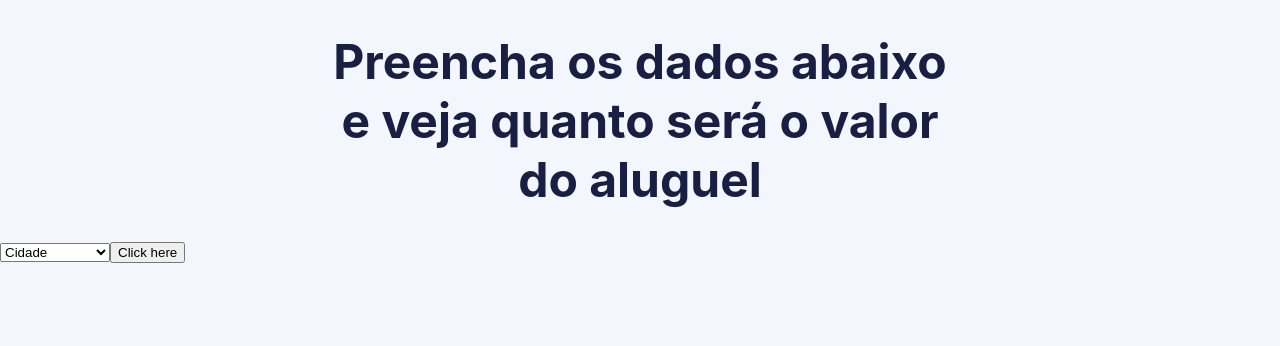
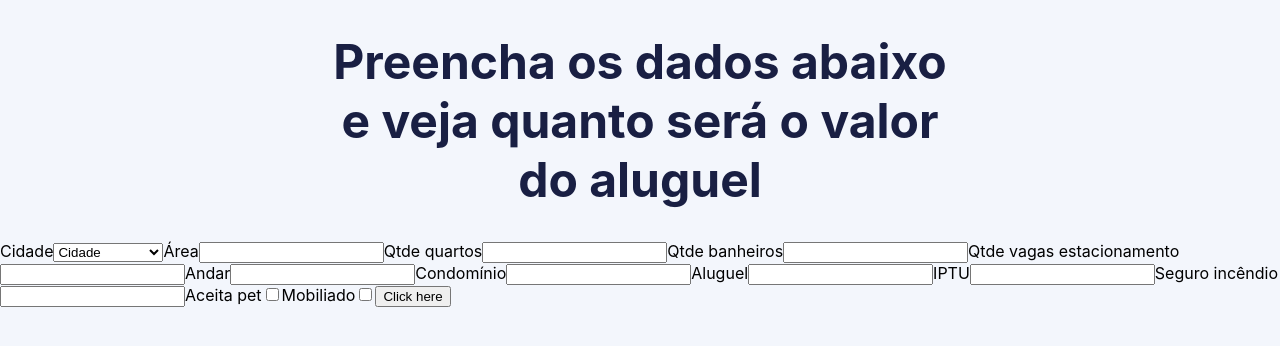
Before and after one commit to RenanNascimento/for-rent, a React (Create React App) app in the folder app/: page / in a window 1280 px wide. Shown: the top 346 px of the page. Built offline with nearby package versions, Linux system fonts and the light colour scheme.

Commit message:
[APP] Add form with all fields

```diff
--- a/app/package.json
+++ b/app/package.json
@@ -8,6 +8,7 @@
     "react": "^17.0.2",
     "react-dom": "^17.0.2",
     "react-hook-form": "^7.11.0",
+    "react-number-format": "^4.6.4",
     "react-scripts": "4.0.3",
     "styled-components": "^5.3.0"
   },
--- a/app/src/components/Form/Form.js
+++ b/app/src/components/Form/Form.js
@@ -1,5 +1,7 @@
 import React from 'react';
 import Predict from '../Predict/Predict';
+
+import NumberFormat from 'react-number-format';
 import { useForm } from 'react-hook-form';
 
 import * as El from './Form.style';
@@ -10,16 +12,137 @@ const Form = () => {
     handleSubmit
   } = useForm();
 
+  const numberToFloat = (money) => (
+    parseFloat(
+      money
+      .replace('R$ ', '')
+      .replace(' m2', '')
+      .replace(',', '.')
+    )
+  )
+
+  const onSubmit = (data) => {
+    console.log(data);
+  }
 
   return (
-    <El.Form onSubmit={handleSubmit((data) => {
-      console.log(data)
-    })}>
-      <select {...register("city")} id="city">
-          <option value="">Cidade</option>
-          <option value="1">Belo Horizonte</option>
-          <option value="2">São Paulo</option>
+    <El.Form onSubmit={handleSubmit(onSubmit)}>
+      {/* city */}
+      <label for='city'>Cidade</label>
+      <select
+        id='city'
+        {...register('city')}
+      >
+          <option value=''>Cidade</option>
+          <option value='1'>Belo Horizonte</option>
+          <option value='2'>São Paulo</option>
       </select>
+
+      {/* area */}
+      <label for='area'>Área</label>
+      <NumberFormat
+        id='area'
+        allowNegative={false}
+        decimalSeparator=','
+        suffix=' m2'
+        {...register('area')}
+      />
+
+      {/* rooms */}
+      <label for='rooms'>Qtde quartos</label>
+      <input
+        id='rooms'
+        type='number'
+        min='0'
+        step='1'
+        {...register('rooms')}
+      />
+
+      {/* bathroom */}
+      <label for='rooms'>Qtde banheiros</label>
+      <input
+        id='bathroom'
+        type='number'
+        min='0'
+        step='1'
+        {...register('bathroom')}
+      />
+
+      {/* parking spaces */}
+      <label for='rooms'>Qtde vagas estacionamento</label>
+      <input
+        id='parking-spaces'
+        type='number'
+        min='0'
+        step='1'
+        {...register('parking-spaces')}
+      />
+
+      {/* floor */}
+      <label for='floor'>Andar</label>
+      <input
+        id='floor'
+        type='number'
+        min='0'
+        step='1'
+        {...register('floor')}
+      />
+
+      {/* hoa */}
+      <label for='hoa'>Condomínio</label>
+      <NumberFormat
+        id='hoa'
+        allowNegative={false}
+        decimalSeparator=','
+        prefix='R$ '
+        {...register('hoa')}
+      />
+
+      {/* rent amount */}
+      <label for='rent-amount'>Aluguel</label>
+      <NumberFormat
+        id='rent-amount'
+        allowNegative={false}
+        decimalSeparator=','
+        prefix='R$ '
+        {...register('rent-amount')}
+      />
+
+      {/* property tax */}
+      <label for='property-tax'>IPTU</label>
+      <NumberFormat
+        id='property-tax'
+        allowNegative={false}
+        decimalSeparator=','
+        prefix='R$ '
+        {...register('property-tax')}
+      />
+
+      {/* fire insurance */}
+      <label for='fire-insurance'>Seguro incêndio</label>
+      <NumberFormat
+        id='fire-insurance'
+        allowNegative={false}
+        decimalSeparator=','
+        prefix='R$ '
+        {...register('fire-insurance')}
+      />
+
+      {/* animal */}
+      <label for='animal'>Aceita pet</label>
+      <input
+        id='animal'
+        type='checkbox'
+        {...register('animal')}
+      />
+
+      {/* furniture */}
+      <label for='furniture'>Mobiliado</label>
+      <input
+        id='furniture'
+        type='checkbox'
+        {...register('furniture')}
+      />
       <Predict />
     </El.Form>
   )
```
Also changed, not shown: 1 other file (tests, documents, lock files or other folders).
